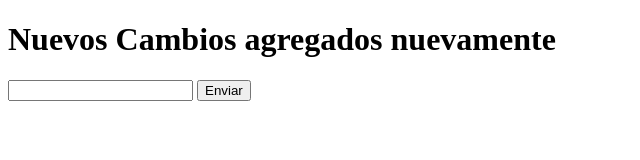
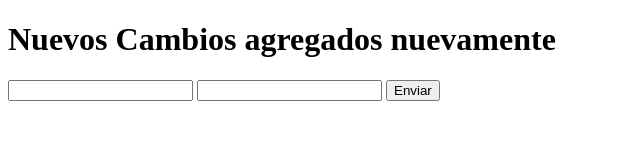
Before and after one commit to Acostangel/Git-Hello-World, a plain HTML site: page index.html in a window 1280 px wide. Shown: the whole page, without its empty margins (0-640 px from the left). Drawn offline with Linux system fonts and the light colour scheme.

Commit message:
Se agrego otra caja de texto

```diff
--- a/index.html
+++ b/index.html
@@ -9,6 +9,7 @@
     <h1>Nuevos Cambios agregados nuevamente</h1>
     <form action="#" method="GET">
         <INput type="text" name="FirstName" id="FirstName">
+        <INput type="text" name="LastName" id="LastName">
         <input type="button" value="Enviar">
     </form>
 </body>
```
